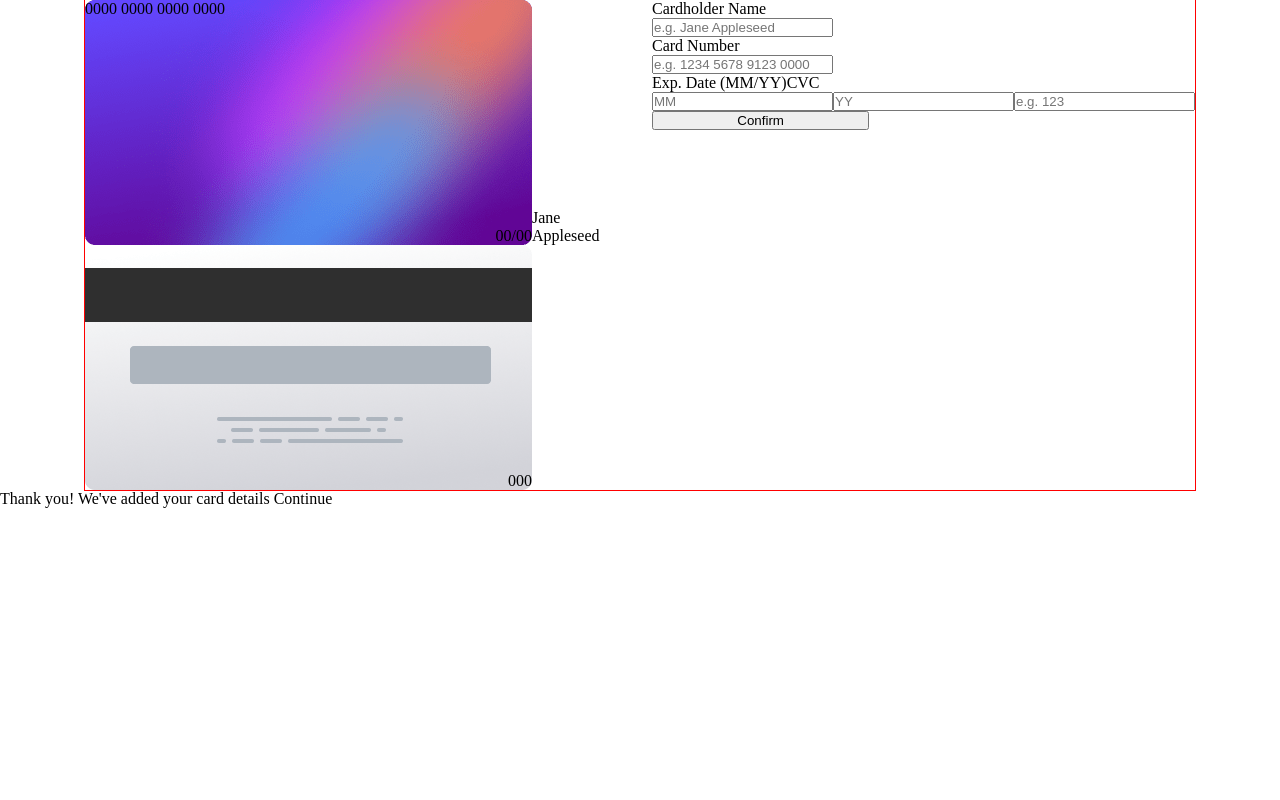
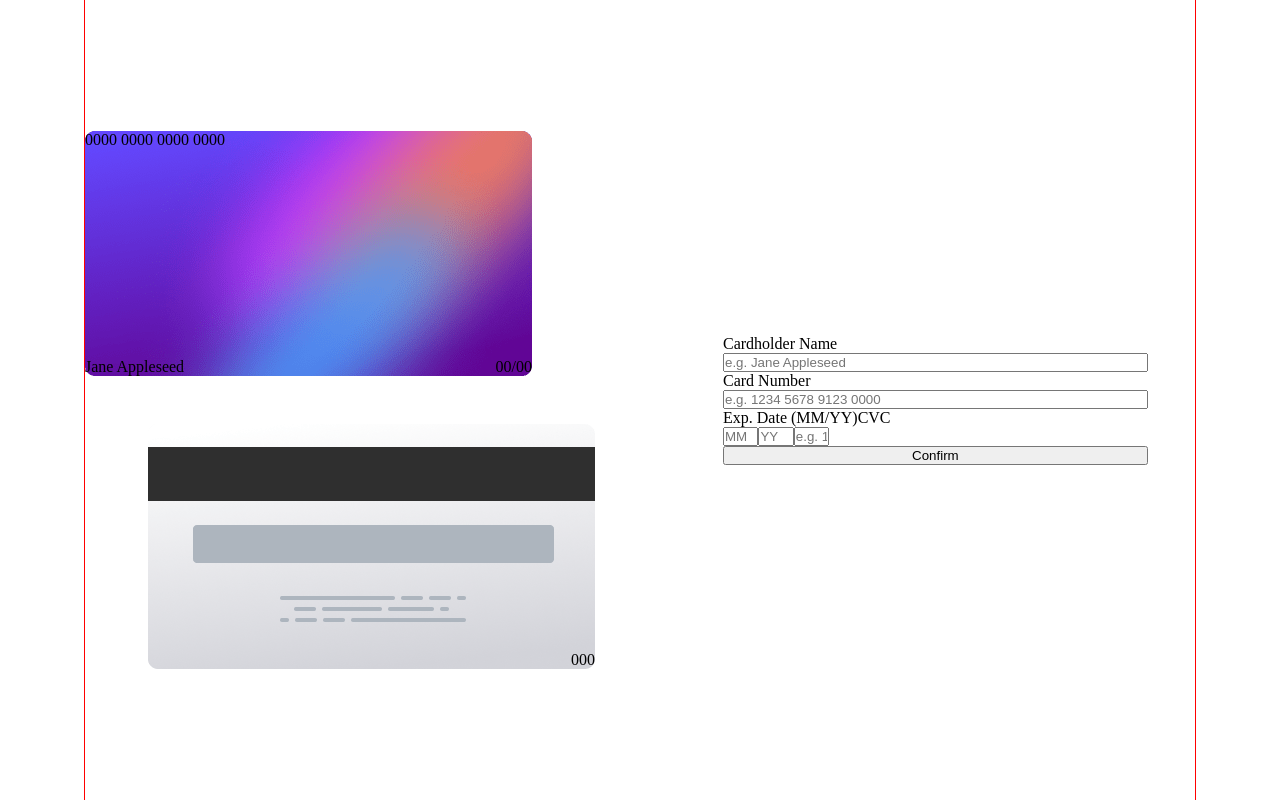
Before and after one commit to Aliwe94/creditCard, a plain HTML site: page index.html in a window 1280 px wide. Drawn offline with Linux system fonts and the light colour scheme.

```diff
--- a/index.html
+++ b/index.html
@@ -33,7 +33,7 @@
   <main>
     <div class="wrapper">
       <div class="layout__grid">
-        <section>
+        <section class="card">
           <div class="card__front">
             <img src="images/bg-card-front.png" alt="">
             <span class="card__number">0000 0000 0000 0000</span>
@@ -77,9 +77,9 @@
 
   <!-- Completed state start -->
 
-  Thank you!
+  <!-- Thank you!
   We've added your card details
-  Continue
+  Continue -->
 
   <!-- <div class="attribution">
     Challenge by <a href="https://www.frontendmentor.io?ref=challenge" target="_blank">Frontend Mentor</a>.
--- a/styles.css
+++ b/styles.css
@@ -25,13 +25,25 @@
 .wrapper {
     max-width: 1110px;
     margin-inline: auto;
-    outline: 1px solid red;
 }
 
 .layout__grid {
     display: grid;
     grid-template-columns: repeat(2, 1fr);
-    gap: 50px;
+    align-items: center;
+    outline: 1px solid red;
+    height: 100vh;
+    column-gap: 8rem;
+    justify-content: space-between;
+
+
+}
+
+.card{
+  display: flex;
+  flex-direction: column;
+  row-gap: 3rem;
+  width: 510px;
 }
 
 .card__front {
@@ -49,6 +61,7 @@
 .card__name {
     position: absolute;
     bottom: 0;
+    left: 0;
 }
 
 .card__expdate {
@@ -61,6 +74,7 @@
     position: relative;
     width: 447px;
     height: 245px;
+    align-self: end;
 }
 
 .card__cvc {
@@ -73,7 +87,11 @@
 .form {
     display: flex;
     flex-direction: column;
-    max-width: 40%;
+    width: 90%;
+}
+
+.form input{
+    width: 100%;
 }
 
 .form__expdate__labels {
@@ -82,4 +100,5 @@
 
 .form__expdate__inputs {
     display: flex;
+    width: 25%;
 }
```
